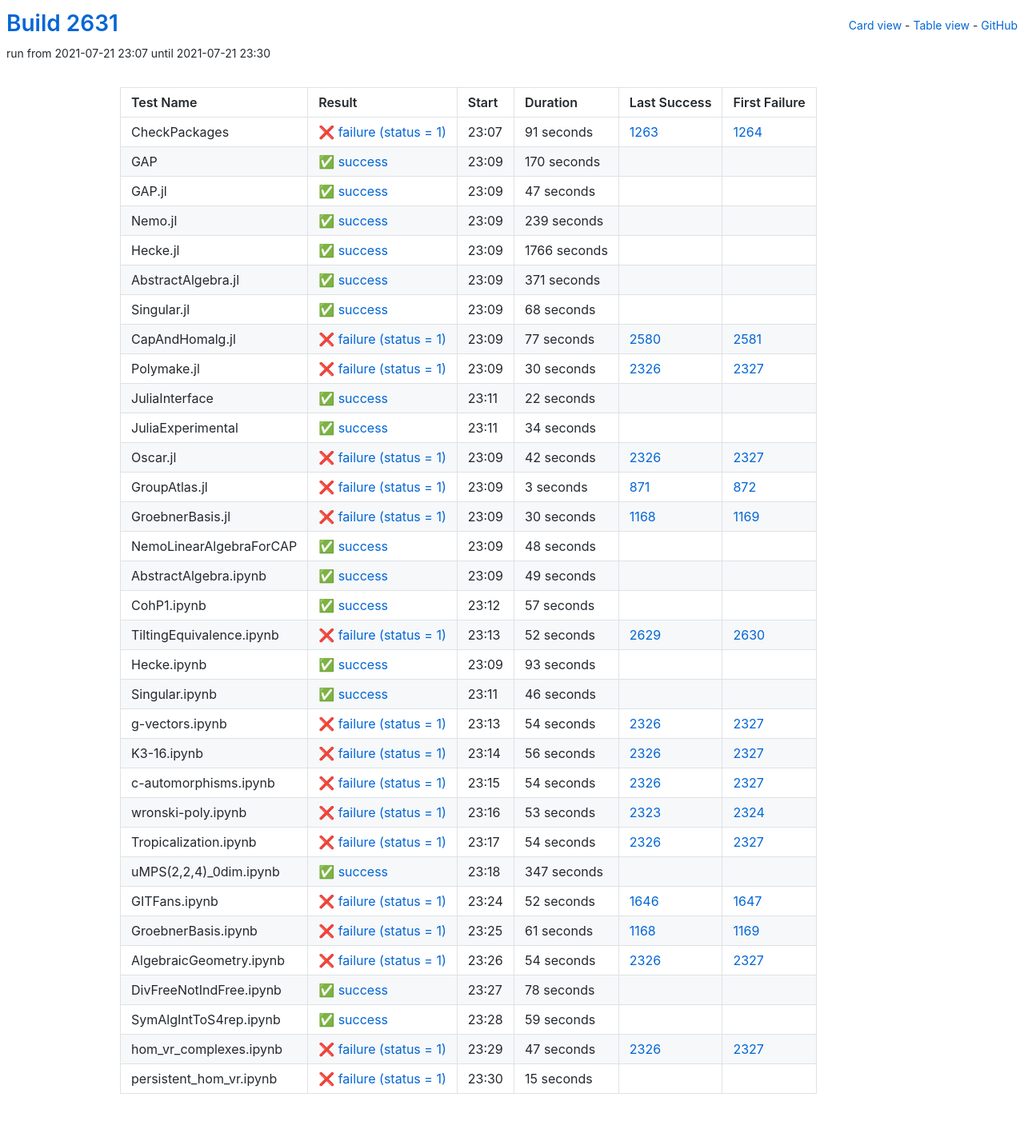
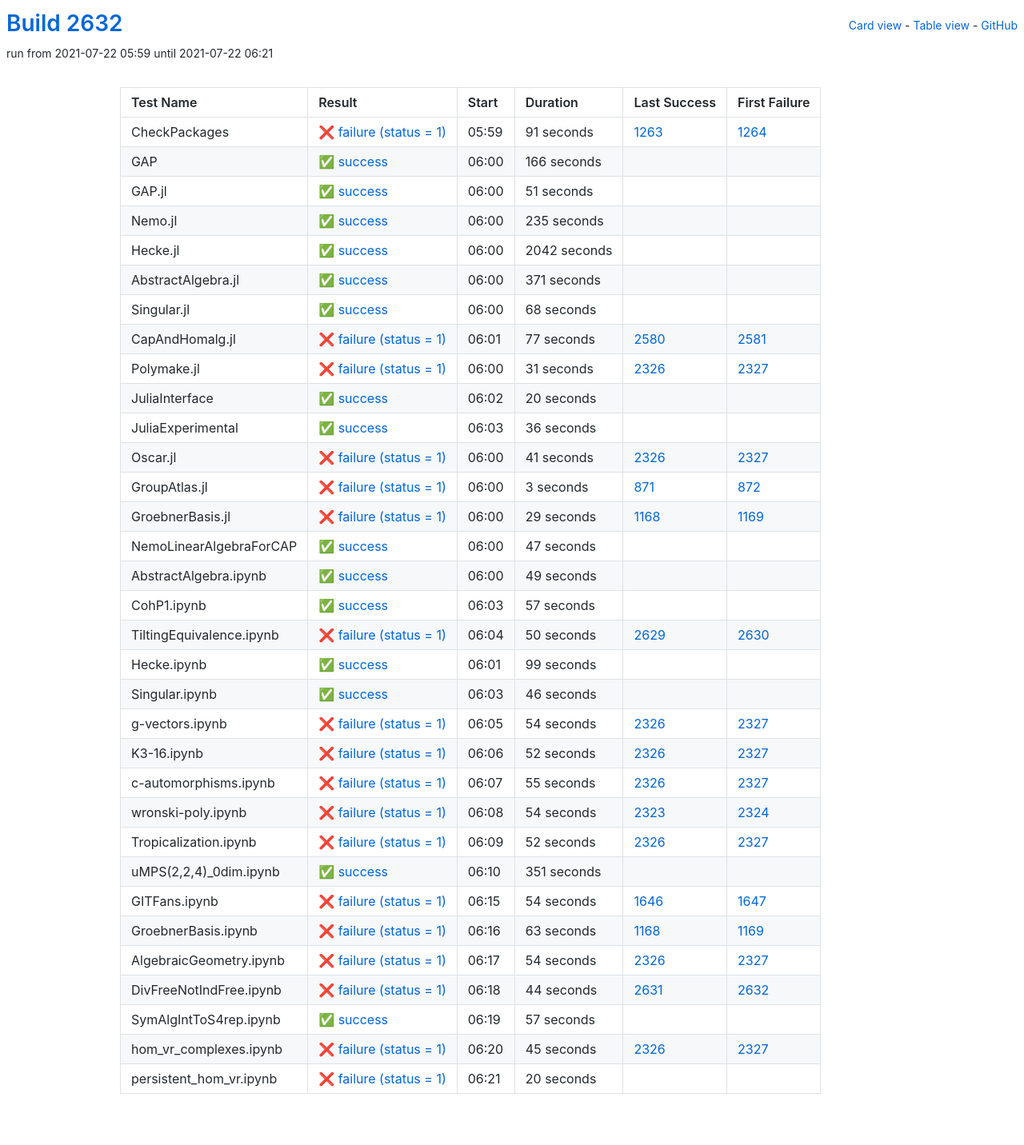
Before and after one commit to oscar-system/oscar-ci-status-stable, a Jekyll site: the page built from table.html, in a window 1280 px wide. Shown: the whole page at 80% size. Built offline with Jekyll 4.4.1, drawn with Linux system fonts in a browser that asks for light colours.

Commit message:
Build #2632

```diff
--- a/_data/ci.yml
+++ b/_data/ci.yml
@@ -1,6 +1,6 @@
 ---
-build: 2631
-build_url: https://oscarci.mathematik.uni-kl.de/job/oscar-stable/2631/
+build: 2632
+build_url: https://oscarci.mathematik.uni-kl.de/job/oscar-stable/2632/
 job: oscar-stable
 organization: oscar-system
 repo: oscar-ci-status-stable
@@ -8,8 +8,8 @@ repourl: https://github.com/oscar-system/oscar-ci-status-stable
 tests:
 - name: CheckPackages
   id: checkpackages
-  log: https://oscarci.mathematik.uni-kl.de/job/oscar-stable/2631/artifact/logs/build-2631/CheckPackages.log
-  start: 2021-07-21 23:07
+  log: https://oscarci.mathematik.uni-kl.de/job/oscar-stable/2632/artifact/logs/build-2632/CheckPackages.log
+  start: 2021-07-22 05:59
   success: false
   exitcode: 1
   status: failure
@@ -20,56 +20,56 @@ tests:
   first_failure_url: https://oscarci.mathematik.uni-kl.de/job/oscar-stable/1264/
 - name: GAP
   id: gap
-  log: https://oscarci.mathematik.uni-kl.de/job/oscar-stable/2631/artifact/logs/build-2631/GAP.log
-  start: 2021-07-21 23:09
+  log: https://oscarci.mathematik.uni-kl.de/job/oscar-stable/2632/artifact/logs/build-2632/GAP.log
+  start: 2021-07-22 06:00
   success: true
   exitcode: 0
   status: success
-  duration: 170
+  duration: 166
   last_success: false
   last_success_url:
   first_failure: false
   first_failure_url:
 - name: GAP.jl
   id: gap-jl
-  log: https://oscarci.mathematik.uni-kl.de/job/oscar-stable/2631/artifact/logs/build-2631/GAP.jl.log
-  start: 2021-07-21 23:09
+  log: https://oscarci.mathematik.uni-kl.de/job/oscar-stable/2632/artifact/logs/build-2632/GAP.jl.log
+  start: 2021-07-22 06:00
   success: true
   exitcode: 0
   status: success
-  duration: 47
+  duration: 51
   last_success: false
   last_success_url:
   first_failure: false
   first_failure_url:
 - name: Nemo.jl
   id: nemo-jl
-  log: https://oscarci.mathematik.uni-kl.de/job/oscar-stable/2631/artifact/logs/build-2631/Nemo.jl.log
-  start: 2021-07-21 23:09
+  log: https://oscarci.mathematik.uni-kl.de/job/oscar-stable/2632/artifact/logs/build-2632/Nemo.jl.log
+  start: 2021-07-22 06:00
   success: true
   exitcode: 0
   status: success
-  duration: 239
+  duration: 235
   last_success: false
   last_success_url:
   first_failure: false
   first_failure_url:
 - name: Hecke.jl
   id: hecke-jl
-  log: https://oscarci.mathematik.uni-kl.de/job/oscar-stable/2631/artifact/logs/build-2631/Hecke.jl.log
-  start: 2021-07-21 23:09
+  log: https://oscarci.mathematik.uni-kl.de/job/oscar-stable/2632/artifact/logs/build-2632/Hecke.jl.log
+  start: 2021-07-22 06:00
   success: true
   exitcode: 0
   status: success
-  duration: 1766
+  duration: 2042
   last_success: false
   last_success_url:
   first_failure: false
   first_failure_url:
 - name: AbstractAlgebra.jl
   id: abstractalgebra-jl
-  log: https://oscarci.mathematik.uni-kl.de/job/oscar-stable/2631/artifact/logs/build-2631/AbstractAlgebra.jl.log
-  start: 2021-07-21 23:09
+  log: https://oscarci.mathematik.uni-kl.de/job/oscar-stable/2632/artifact/logs/build-2632/AbstractAlgebra.jl.log
+  start: 2021-07-22 06:00
   success: true
   exitcode: 0
   status: success
@@ -80,8 +80,8 @@ tests:
   first_failure_url:
 - name: Singular.jl
   id: singular-jl
-  log: https://oscarci.mathematik.uni-kl.de/job/oscar-stable/2631/artifact/logs/build-2631/Singular.jl.log
-  start: 2021-07-21 23:09
+  log: https://oscarci.mathematik.uni-kl.de/job/oscar-stable/2632/artifact/logs/build-2632/Singular.jl.log
+  start: 2021-07-22 06:00
   success: true
   exitcode: 0
   status: success
@@ -92,8 +92,8 @@ tests:
   first_failure_url:
 - name: CapAndHomalg.jl
   id: capandhomalg-jl
-  log: https://oscarci.mathematik.uni-kl.de/job/oscar-stable/2631/artifact/logs/build-2631/CapAndHomalg.jl.log
-  start: 2021-07-21 23:09
+  log: https://oscarci.mathematik.uni-kl.de/job/oscar-stable/2632/artifact/logs/build-2632/CapAndHomalg.jl.log
+  start: 2021-07-22 06:01
   success: false
   exitcode: 1
   status: failure
@@ -104,56 +104,56 @@ tests:
   first_failure_url: https://oscarci.mathematik.uni-kl.de/job/oscar-stable/2581/
 - name: Polymake.jl
   id: polymake-jl
-  log: https://oscarci.mathematik.uni-kl.de/job/oscar-stable/2631/artifact/logs/build-2631/Polymake.jl.log
-  start: 2021-07-21 23:09
+  log: https://oscarci.mathematik.uni-kl.de/job/oscar-stable/2632/artifact/logs/build-2632/Polymake.jl.log
+  start: 2021-07-22 06:00
   success: false
   exitcode: 1
   status: failure
-  duration: 30
+  duration: 31
   last_success: 2326
   last_success_url: https://oscarci.mathematik.uni-kl.de/job/oscar-stable/2326/
   first_failure: 2327
   first_failure_url: https://oscarci.mathematik.uni-kl.de/job/oscar-stable/2327/
 - name: JuliaInterface
   id: juliainterface
-  log: https://oscarci.mathematik.uni-kl.de/job/oscar-stable/2631/artifact/logs/build-2631/JuliaInterface.log
-  start: 2021-07-21 23:11
+  log: https://oscarci.mathematik.uni-kl.de/job/oscar-stable/2632/artifact/logs/build-2632/JuliaInterface.log
+  start: 2021-07-22 06:02
   success: true
   exitcode: 0
   status: success
-  duration: 22
+  duration: 20
   last_success: false
   last_success_url:
   first_failure: false
   first_failure_url:
 - name: JuliaExperimental
   id: juliaexperimental
-  log: https://oscarci.mathematik.uni-kl.de/job/oscar-stable/2631/artifact/logs/build-2631/JuliaExperimental.log
-  start: 2021-07-21 23:11
+  log: https://oscarci.mathematik.uni-kl.de/job/oscar-stable/2632/artifact/logs/build-2632/JuliaExperimental.log
+  start: 2021-07-22 06:03
   success: true
   exitcode: 0
   status: success
-  duration: 34
+  duration: 36
   last_success: false
   last_success_url:
   first_failure: false
   first_failure_url:
 - name: Oscar.jl
   id: oscar-jl
-  log: https://oscarci.mathematik.uni-kl.de/job/oscar-stable/2631/artifact/logs/build-2631/Oscar.jl.log
-  start: 2021-07-21 23:09
+  log: https://oscarci.mathematik.uni-kl.de/job/oscar-stable/2632/artifact/logs/build-2632/Oscar.jl.log
+  start: 2021-07-22 06:00
   success: false
   exitcode: 1
   status: failure
-  duration: 42
+  duration: 41
   last_success: 2326
   last_success_url: https://oscarci.mathematik.uni-kl.de/job/oscar-stable/2326/
   first_failure: 2327
   first_failure_url: https://oscarci.mathematik.uni-kl.de/job/oscar-stable/2327/
 - name: GroupAtlas.jl
   id: groupatlas-jl
-  log: https://oscarci.mathematik.uni-kl.de/job/oscar-stable/2631/artifact/logs/build-2631/GroupAtlas.jl.log
-  start: 2021-07-21 23:09
+  log: https://oscarci.mathematik.uni-kl.de/job/oscar-stable/2632/artifact/logs/build-2632/GroupAtlas.jl.log
+  start: 2021-07-22 06:00
   success: false
   exitcode: 1
   status: failure
@@ -164,32 +164,32 @@ tests:
   first_failure_url: https://oscarci.mathematik.uni-kl.de/job/oscar-stable/872/
 - name: GroebnerBasis.jl
   id: groebnerbasis-jl
-  log: https://oscarci.mathematik.uni-kl.de/job/oscar-stable/2631/artifact/logs/build-2631/GroebnerBasis.jl.log
-  start: 2021-07-21 23:09
+  log: https://oscarci.mathematik.uni-kl.de/job/oscar-stable/2632/artifact/logs/build-2632/GroebnerBasis.jl.log
+  start: 2021-07-22 06:00
   success: false
   exitcode: 1
   status: failure
-  duration: 30
+  duration: 29
   last_success: 1168
   last_success_url: https://oscarci.mathematik.uni-kl.de/job/oscar-stable/1168/
   first_failure: 1169
   first_failure_url: https://oscarci.mathematik.uni-kl.de/job/oscar-stable/1169/
 - name: NemoLinearAlgebraForCAP
   id: nemolinearalgebraforcap
-  log: https://oscarci.mathematik.uni-kl.de/job/oscar-stable/2631/artifact/logs/build-2631/NemoLinearAlgebraForCAP.log
-  start: 2021-07-21 23:09
+  log: https://oscarci.mathematik.uni-kl.de/job/oscar-stable/2632/artifact/logs/build-2632/NemoLinearAlgebraForCAP.log
+  start: 2021-07-22 06:00
   success: true
   exitcode: 0
   status: success
-  duration: 48
+  duration: 47
   last_success: false
   last_success_url:
   first_failure: false
   first_failure_url:
 - name: AbstractAlgebra.ipynb
   id: abstractalgebra-ipynb
-  log: https://oscarci.mathematik.uni-kl.de/job/oscar-stable/2631/artifact/logs/build-2631/AbstractAlgebra.ipynb.log
-  start: 2021-07-21 23:09
+  log: https://oscarci.mathematik.uni-kl.de/job/oscar-stable/2632/artifact/logs/build-2632/AbstractAlgebra.ipynb.log
+  start: 2021-07-22 06:00
   success: true
   exitcode: 0
   status: success
@@ -200,8 +200,8 @@ tests:
   first_failure_url:
 - name: CohP1.ipynb
   id: cohp1-ipynb
-  log: https://oscarci.mathematik.uni-kl.de/job/oscar-stable/2631/artifact/logs/build-2631/CohP1.ipynb.log
-  start: 2021-07-21 23:12
+  log: https://oscarci.mathematik.uni-kl.de/job/oscar-stable/2632/artifact/logs/build-2632/CohP1.ipynb.log
+  start: 2021-07-22 06:03
   success: true
   exitcode: 0
   status: success
@@ -212,32 +212,32 @@ tests:
   first_failure_url:
 - name: TiltingEquivalence.ipynb
   id: tiltingequivalence-ipynb
-  log: https://oscarci.mathematik.uni-kl.de/job/oscar-stable/2631/artifact/logs/build-2631/TiltingEquivalence.ipynb.log
-  start: 2021-07-21 23:13
+  log: https://oscarci.mathematik.uni-kl.de/job/oscar-stable/2632/artifact/logs/build-2632/TiltingEquivalence.ipynb.log
+  start: 2021-07-22 06:04
   success: false
   exitcode: 1
   status: failure
-  duration: 52
+  duration: 50
   last_success: 2629
   last_success_url: https://oscarci.mathematik.uni-kl.de/job/oscar-stable/2629/
   first_failure: 2630
   first_failure_url: https://oscarci.mathematik.uni-kl.de/job/oscar-stable/2630/
 - name: Hecke.ipynb
   id: hecke-ipynb
-  log: https://oscarci.mathematik.uni-kl.de/job/oscar-stable/2631/artifact/logs/build-2631/Hecke.ipynb.log
-  start: 2021-07-21 23:09
+  log: https://oscarci.mathematik.uni-kl.de/job/oscar-stable/2632/artifact/logs/build-2632/Hecke.ipynb.log
+  start: 2021-07-22 06:01
   success: true
   exitcode: 0
   status: success
-  duration: 93
+  duration: 99
   last_success: false
   last_success_url:
   first_failure: false
   first_failure_url:
 - name: Singular.ipynb
   id: singular-ipynb
-  log: https://oscarci.mathematik.uni-kl.de/job/oscar-stable/2631/artifact/logs/build-2631/Singular.ipynb.log
-  start: 2021-07-21 23:11
+  log: https://oscarci.mathematik.uni-kl.de/job/oscar-stable/2632/artifact/logs/build-2632/Singular.ipynb.log
+  start: 2021-07-22 06:03
   success: true
   exitcode: 0
   status: success
@@ -248,8 +248,8 @@ tests:
   first_failure_url:
 - name: g-vectors.ipynb
   id: g-vectors-ipynb
-  log: https://oscarci.mathematik.uni-kl.de/job/oscar-stable/2631/artifact/logs/build-2631/g-vectors.ipynb.log
-  start: 2021-07-21 23:13
+  log: https://oscarci.mathematik.uni-kl.de/job/oscar-stable/2632/artifact/logs/build-2632/g-vectors.ipynb.log
+  start: 2021-07-22 06:05
   success: false
   exitcode: 1
   status: failure
@@ -260,92 +260,92 @@ tests:
   first_failure_url: https://oscarci.mathematik.uni-kl.de/job/oscar-stable/2327/
 - name: K3-16.ipynb
   id: k3-16-ipynb
-  log: https://oscarci.mathematik.uni-kl.de/job/oscar-stable/2631/artifact/logs/build-2631/K3-16.ipynb.log
-  start: 2021-07-21 23:14
+  log: https://oscarci.mathematik.uni-kl.de/job/oscar-stable/2632/artifact/logs/build-2632/K3-16.ipynb.log
+  start: 2021-07-22 06:06
   success: false
   exitcode: 1
   status: failure
-  duration: 56
+  duration: 52
   last_success: 2326
   last_success_url: https://oscarci.mathematik.uni-kl.de/job/oscar-stable/2326/
   first_failure: 2327
   first_failure_url: https://oscarci.mathematik.uni-kl.de/job/oscar-stable/2327/
 - name: c-automorphisms.ipynb
   id: c-automorphisms-ipynb
-  log: https://oscarci.mathematik.uni-kl.de/job/oscar-stable/2631/artifact/logs/build-2631/c-automorphisms.ipynb.log
-  start: 2021-07-21 23:15
+  log: https://oscarci.mathematik.uni-kl.de/job/oscar-stable/2632/artifact/logs/build-2632/c-automorphisms.ipynb.log
+  start: 2021-07-22 06:07
   success: false
   exitcode: 1
   status: failure
-  duration: 54
+  duration: 55
   last_success: 2326
   last_success_url: https://oscarci.mathematik.uni-kl.de/job/oscar-stable/2326/
   first_failure: 2327
   first_failure_url: https://oscarci.mathematik.uni-kl.de/job/oscar-stable/2327/
 - name: wronski-poly.ipynb
   id: wronski-poly-ipynb
-  log: https://oscarci.mathematik.uni-kl.de/job/oscar-stable/2631/artifact/logs/build-2631/wronski-poly.ipynb.log
-  start: 2021-07-21 23:16
+  log: https://oscarci.mathematik.uni-kl.de/job/oscar-stable/2632/artifact/logs/build-2632/wronski-poly.ipynb.log
+  start: 2021-07-22 06:08
   success: false
   exitcode: 1
   status: failure
-  duration: 53
+  duration: 54
   last_success: 2323
   last_success_url: https://oscarci.mathematik.uni-kl.de/job/oscar-stable/2323/
   first_failure: 2324
   first_failure_url: https://oscarci.mathematik.uni-kl.de/job/oscar-stable/2324/
 - name: Tropicalization.ipynb
   id: tropicalization-ipynb
-  log: https://oscarci.mathematik.uni-kl.de/job/oscar-stable/2631/artifact/logs/build-2631/Tropicalization.ipynb.log
-  start: 2021-07-21 23:17
+  log: https://oscarci.mathematik.uni-kl.de/job/oscar-stable/2632/artifact/logs/build-2632/Tropicalization.ipynb.log
+  start: 2021-07-22 06:09
   success: false
   exitcode: 1
   status: failure
-  duration: 54
+  duration: 52
   last_success: 2326
   last_success_url: https://oscarci.mathematik.uni-kl.de/job/oscar-stable/2326/
   first_failure: 2327
   first_failure_url: https://oscarci.mathematik.uni-kl.de/job/oscar-stable/2327/
 - name: uMPS(2,2,4)_0dim.ipynb
   id: umps-2-2-4-0dim-ipynb
-  log: https://oscarci.mathematik.uni-kl.de/job/oscar-stable/2631/artifact/logs/build-2631/uMPS-2-2-4-_0dim.ipynb.log
-  start: 2021-07-21 23:18
+  log: https://oscarci.mathematik.uni-kl.de/job/oscar-stable/2632/artifact/logs/build-2632/uMPS-2-2-4-_0dim.ipynb.log
+  start: 2021-07-22 06:10
   success: true
   exitcode: 0
   status: success
-  duration: 347
+  duration: 351
   last_success: false
   last_success_url:
   first_failure: false
   first_failure_url:
 - name: GITFans.ipynb
   id: gitfans-ipynb
-  log: https://oscarci.mathematik.uni-kl.de/job/oscar-stable/2631/artifact/logs/build-2631/GITFans.ipynb.log
-  start: 2021-07-21 23:24
+  log: https://oscarci.mathematik.uni-kl.de/job/oscar-stable/2632/artifact/logs/build-2632/GITFans.ipynb.log
+  start: 2021-07-22 06:15
   success: false
   exitcode: 1
   status: failure
-  duration: 52
+  duration: 54
   last_success: 1646
   last_success_url: https://oscarci.mathematik.uni-kl.de/job/oscar-stable/1646/
   first_failure: 1647
   first_failure_url: https://oscarci.mathematik.uni-kl.de/job/oscar-stable/1647/
 - name: GroebnerBasis.ipynb
   id: groebnerbasis-ipynb
-  log: https://oscarci.mathematik.uni-kl.de/job/oscar-stable/2631/artifact/logs/build-2631/GroebnerBasis.ipynb.log
-  start: 2021-07-21 23:25
+  log: https://oscarci.mathematik.uni-kl.de/job/oscar-stable/2632/artifact/logs/build-2632/GroebnerBasis.ipynb.log
+  start: 2021-07-22 06:16
   success: false
   exitcode: 1
   status: failure
-  duration: 61
+  duration: 63
   last_success: 1168
   last_success_url: https://oscarci.mathematik.uni-kl.de/job/oscar-stable/1168/
   first_failure: 1169
   first_failure_url: https://oscarci.mathematik.uni-kl.de/job/oscar-stable/1169/
 - name: AlgebraicGeometry.ipynb
   id: algebraicgeometry-ipynb
-  log: https://oscarci.mathematik.uni-kl.de/job/oscar-stable/2631/artifact/logs/build-2631/AlgebraicGeometry.ipynb.log
-  start: 2021-07-21 23:26
+  log: https://oscarci.mathematik.uni-kl.de/job/oscar-stable/2632/artifact/logs/build-2632/AlgebraicGeometry.ipynb.log
+  start: 2021-07-22 06:17
   success: false
   exitcode: 1
   status: failure
@@ -356,48 +356,48 @@ tests:
   first_failure_url: https://oscarci.mathematik.uni-kl.de/job/oscar-stable/2327/
 - name: DivFreeNotIndFree.ipynb
   id: divfreenotindfree-ipynb
-  log: https://oscarci.mathematik.uni-kl.de/job/oscar-stable/2631/artifact/logs/build-2631/DivFreeNotIndFree.ipynb.log
-  start: 2021-07-21 23:27
+  log: https://oscarci.mathematik.uni-kl.de/job/oscar-stable/2632/artifact/logs/build-2632/DivFreeNotIndFree.ipynb.log
+  start: 2021-07-22 06:18
+  success: false
+  exitcode: 1
+  status: failure
+  duration: 44
+  last_success: 2631
+  last_success_url: https://oscarci.mathematik.uni-kl.de/job/oscar-stable/2631/
+  first_failure: 2632
+  first_failure_url: https://oscarci.mathematik.uni-kl.de/job/oscar-stable/2632/
+- name: SymAlgIntToS4rep.ipynb
+  id: symalginttos4rep-ipynb
+  log: https://oscarci.mathematik.uni-kl.de/job/oscar-stable/2632/artifact/logs/build-2632/SymAlgIntToS4rep.ipynb.log
+  start: 2021-07-22 06:19
   success: true
   exitcode: 0
   status: success
-  duration: 78
-  last_success: false
-  last_success_url:
-  first_failure: false
-  first_failure_url:
-- name: SymAlgIntToS4rep.ipynb
-  id: symalginttos4rep-ipynb
-  log: https://oscarci.mathematik.uni-kl.de/job/oscar-stable/2631/artifact/logs/build-2631/SymAlgIntToS4rep.ipynb.log
-  start: 2021-07-21 23:28
-  success: true
-  exitcode: 0
-  status: success
-  duration: 59
+  duration: 57
   last_success: false
   last_success_url:
   first_failure: false
   first_failure_url:
 - name: hom_vr_complexes.ipynb
   id: hom-vr-complexes-ipynb
-  log: https://oscarci.mathematik.uni-kl.de/job/oscar-stable/2631/artifact/logs/build-2631/hom_vr_complexes.ipynb.log
-  start: 2021-07-21 23:29
+  log: https://oscarci.mathematik.uni-kl.de/job/oscar-stable/2632/artifact/logs/build-2632/hom_vr_complexes.ipynb.log
+  start: 2021-07-22 06:20
   success: false
   exitcode: 1
   status: failure
-  duration: 47
+  duration: 45
   last_success: 2326
   last_success_url: https://oscarci.mathematik.uni-kl.de/job/oscar-stable/2326/
   first_failure: 2327
   first_failure_url: https://oscarci.mathematik.uni-kl.de/job/oscar-stable/2327/
 - name: persistent_hom_vr.ipynb
   id: persistent-hom-vr-ipynb
-  log: https://oscarci.mathematik.uni-kl.de/job/oscar-stable/2631/artifact/logs/build-2631/persistent_hom_vr.ipynb.log
-  start: 2021-07-21 23:30
+  log: https://oscarci.mathematik.uni-kl.de/job/oscar-stable/2632/artifact/logs/build-2632/persistent_hom_vr.ipynb.log
+  start: 2021-07-22 06:21
   success: false
   exitcode: 1
   status: failure
-  duration: 15
+  duration: 20
   last_success: false
   last_success_url:
   first_failure: false
```
Also changed, not shown: README.md.
